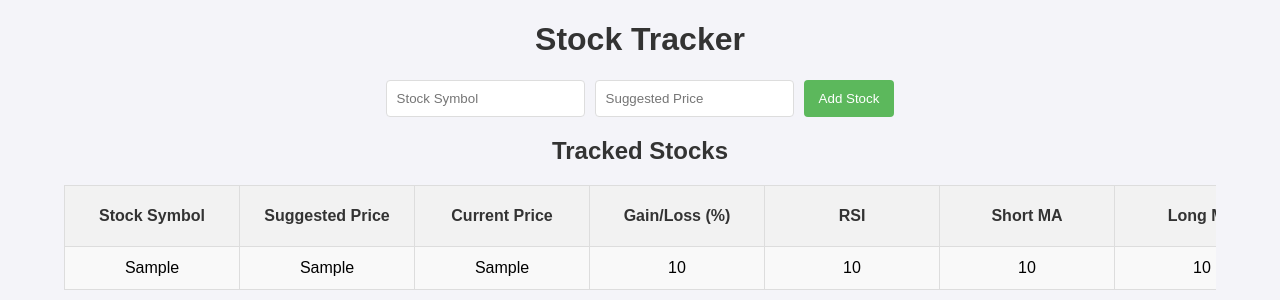
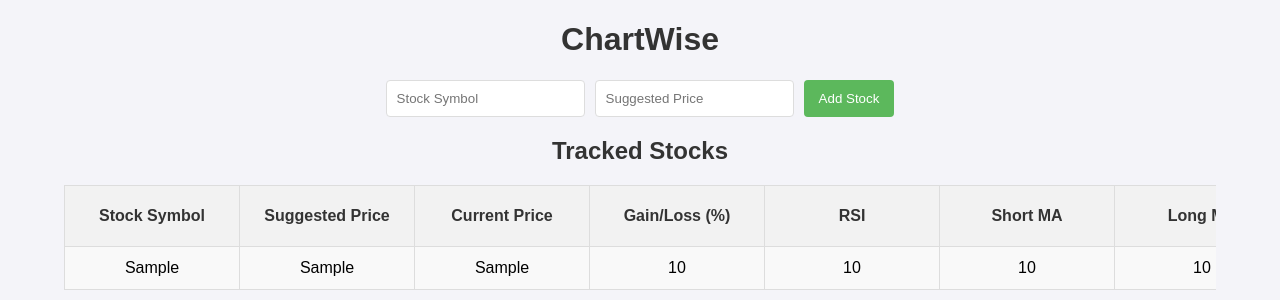
Before and after one commit to sidhu2690/ChartWise, a Flask app: template templates/index.html in a window 1280 px wide. Shown: the top 300 px of the page. Run offline with Flask 3, Linux system fonts and the light colour scheme; the template is opened without the code that fills it: most values are stand-ins (such as "Sample title", 1, 10 or a date in 2020).

Commit message:
Update index.html

```diff
--- a/templates/index.html
+++ b/templates/index.html
@@ -70,7 +70,7 @@
 </head>
 <body>
     <div class="container">
-        <h1>Stock Tracker</h1>
+        <h1>ChartWise</h1>
         <form method="POST">
             <input type="text" name="symbol" placeholder="Stock Symbol" required>
             <input type="number" name="suggested_price" placeholder="Suggested Price" step="0.01" required>
```
